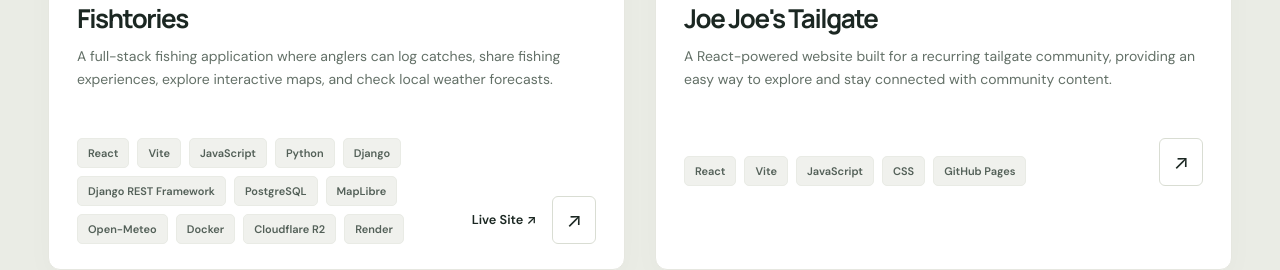
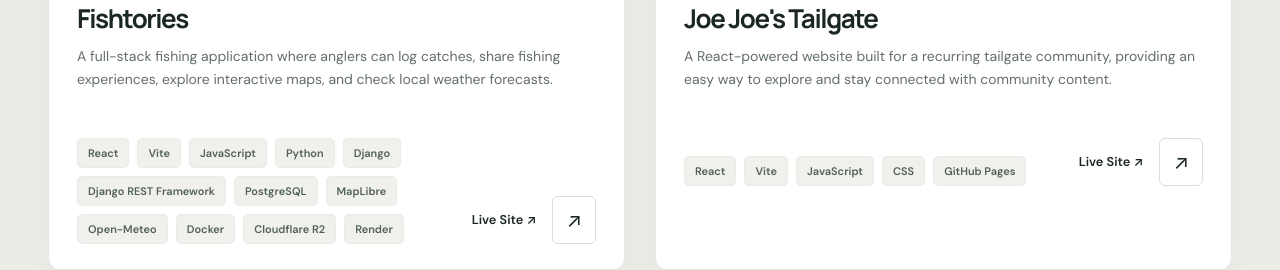
Before and after one commit to jacob-hill90/Portfolio, a React (Vite) app: page / in a window 1280 px wide. Shown: the part 1320-1590 px from the top of the page. Built offline with nearby package versions, Linux system fonts and the light colour scheme.

Commit message:
Added correct links and scroll to top on link click

```diff
--- a/src/components/ProjectCard.jsx
+++ b/src/components/ProjectCard.jsx
@@ -1,6 +1,10 @@
 import { Link } from "react-router-dom";
 
 export default function ProjectCard({ project }) {
+  const liveLink = project.links?.find(
+    (link) => link.label === "Visit Live Website" && link.href,
+  );
+
   return (
     <article className="project-card">
       <Link
@@ -31,14 +35,13 @@ export default function ProjectCard({ project }) {
           </div>
 
           <div className="project-actions">
-            {project.links?.find((link) =>
-              link.href?.startsWith("https://fishtories.com"),
-            ) && (
+            {liveLink && (
               <a
-                href="https://fishtories.com/"
+                href={liveLink.href}
                 target="_blank"
                 rel="noopener noreferrer"
                 className="project-live-link"
+                aria-label={`Visit ${project.title} live website (opens in a new tab)`}
               >
                 Live Site ↗
               </a>
```
Also changed, not shown: src/components/ScrollToTop.jsx (added, +13 -0 lines).
